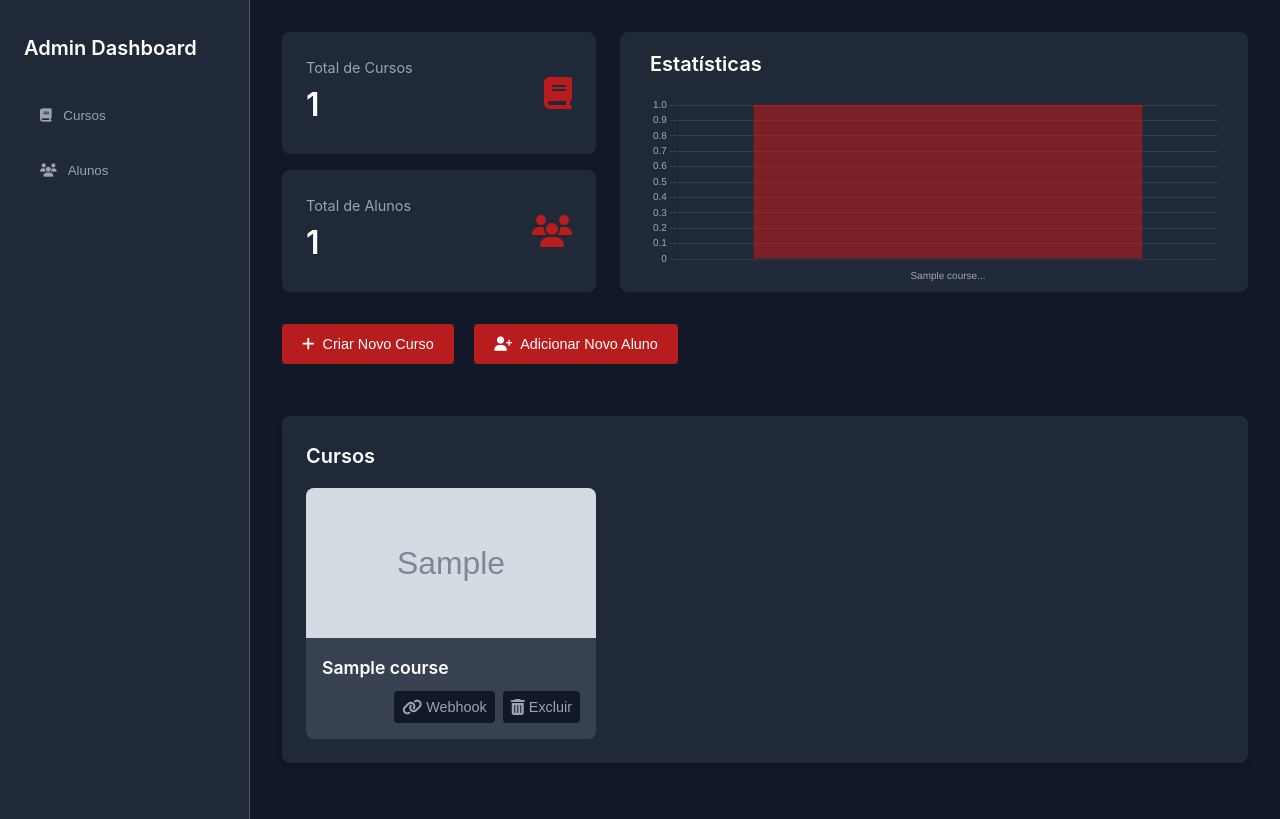
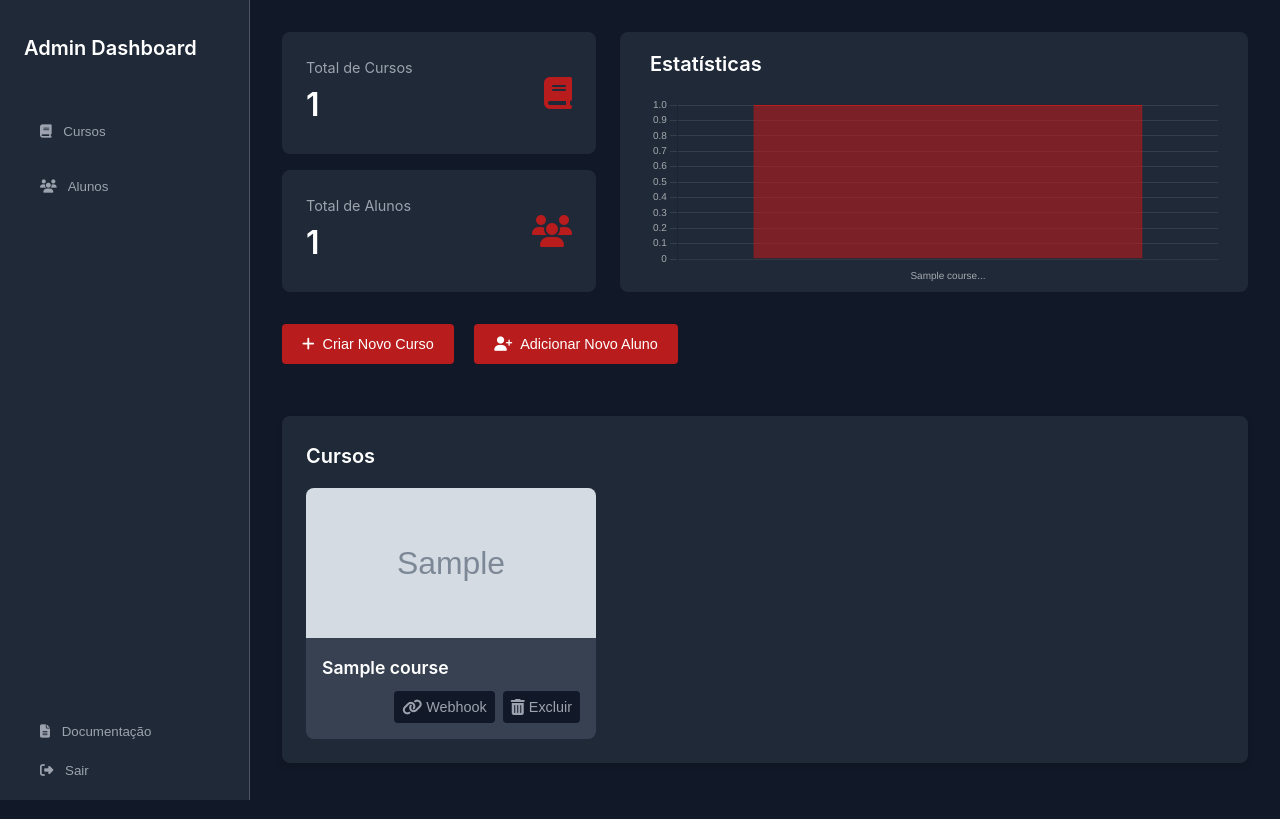
Before and after one commit to Celipi/member_area, a Flask app: page /admin in a window 1280 px wide. Run offline with Flask 3, Linux system fonts and the light colour scheme; the visitor is signed in with stand-in values (Sample User, id 1); tables that the repository leaves empty hold one stand-in row (values such as "Sample post"); grey boxes marked "Sample" are stand-in pictures.

Commit message:
trocado admin panel

```diff
--- a/templates/admin_panel.html
+++ b/templates/admin_panel.html
@@ -37,10 +37,39 @@
         }
 
         .sidebar {
+            position: relative;
             width: 250px;
             background-color: var(--bg-medium);
             padding: 2rem 1.5rem;
             border-right: 1px solid var(--border-color);
+            height: 100vh;
+            display: flex;
+            flex-direction: column;
+        }
+
+        .sidebar-footer {
+            position: absolute;
+            bottom: 10px;
+            left: 0;
+            width: 100%;
+            padding: 0 1.5rem;
+        }
+
+        .sidebar-footer button {
+            width: 100%;
+            text-align: left;
+            padding: 0.75rem 1rem;
+            background-color: transparent;
+            color: var(--text-gray);
+            border: none;
+            border-radius: 0.25rem;
+            cursor: pointer;
+            transition: background-color 0.3s ease, color 0.3s ease;
+        }
+
+        .sidebar-footer button:hover {
+            background-color: rgba(255, 255, 255, 0.1);
+            color: var(--text-light);
         }
 
         .main-content {
@@ -507,6 +536,14 @@
                     </li>
                 </ul>
             </nav>
+            <div class="sidebar-footer">
+                <button onclick="window.open('https://docs.membriumwl.com/', '_blank')">
+                    <i class="fas fa-file-alt icon"></i> Documentação
+                </button>
+                <button onclick="window.location.href='/logout'">
+                    <i class="fas fa-sign-out-alt icon"></i> Sair
+                </button>
+            </div>
         </aside>
 
         <!-- Main content -->
```
